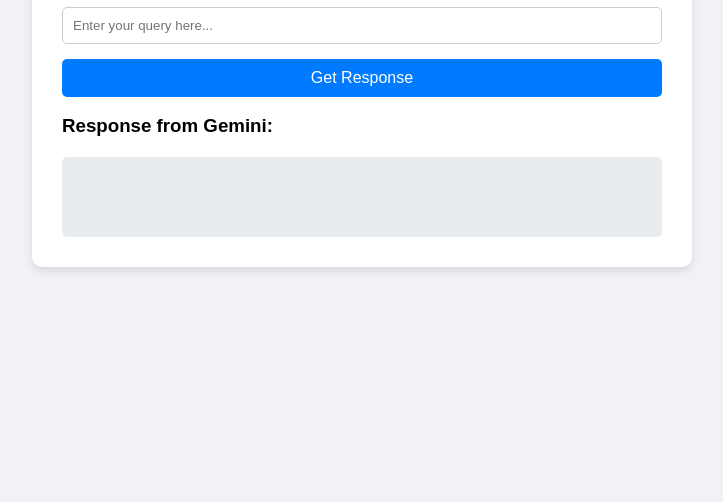
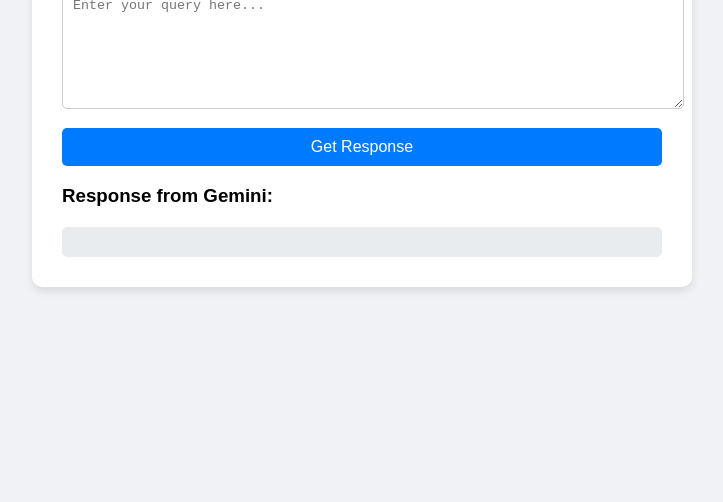
Before and after one commit to prachisalunkhe14/ISL_CHATBOT, a plain HTML site: page index.html in a window 1280 px wide. Shown: the part 338-840 px from the top of the page, without its empty margins (278-1001 px from the left). Drawn offline with Linux system fonts and the light colour scheme.

Commit message:
index file changes

```diff
--- a/index.html
+++ b/index.html
@@ -1,6 +1,5 @@
 <!DOCTYPE html>
 <html lang="en">
-
 <head>
     <meta charset="UTF-8">
     <meta name="viewport" content="width=device-width, initial-scale=1.0">
@@ -31,12 +30,15 @@
             color: #333;
         }
 
-        input {
-            width: calc(100% - 22px);
+        textarea {
+            width: 100%;
+            height: 100px;
             padding: 10px;
             margin-bottom: 15px;
             border: 1px solid #ccc;
             border-radius: 5px;
+            resize: vertical;
+            overflow-y: auto;
         }
 
         button {
@@ -59,7 +61,8 @@
             padding: 15px;
             background-color: #e9ecef;
             border-radius: 5px;
-            min-height: 50px;
+            max-height: 300px;
+            overflow-y: auto;
             white-space: pre-wrap;
         }
     </style>
@@ -68,7 +71,7 @@
 <body>
     <div class="container">
         <h1>Gemini API with FastAPI</h1>
-        <input type="text" id="query-text" placeholder="Enter your query here...">
+        <textarea id="query-text" placeholder="Enter your query here..."></textarea>
         <button onclick="getQueryResponse()">Get Response</button>
         <h3>Response from Gemini:</h3>
         <div id="response-area"></div>
@@ -79,7 +82,7 @@
             const queryText = document.getElementById('query-text').value;
             const responseArea = document.getElementById('response-area');
 
-            if (!queryText) {
+            if (!queryText.trim()) {
                 responseArea.innerText = "Please enter a query.";
                 return;
             }
@@ -110,5 +113,4 @@
         }
     </script>
 </body>
-
 </html>
```
